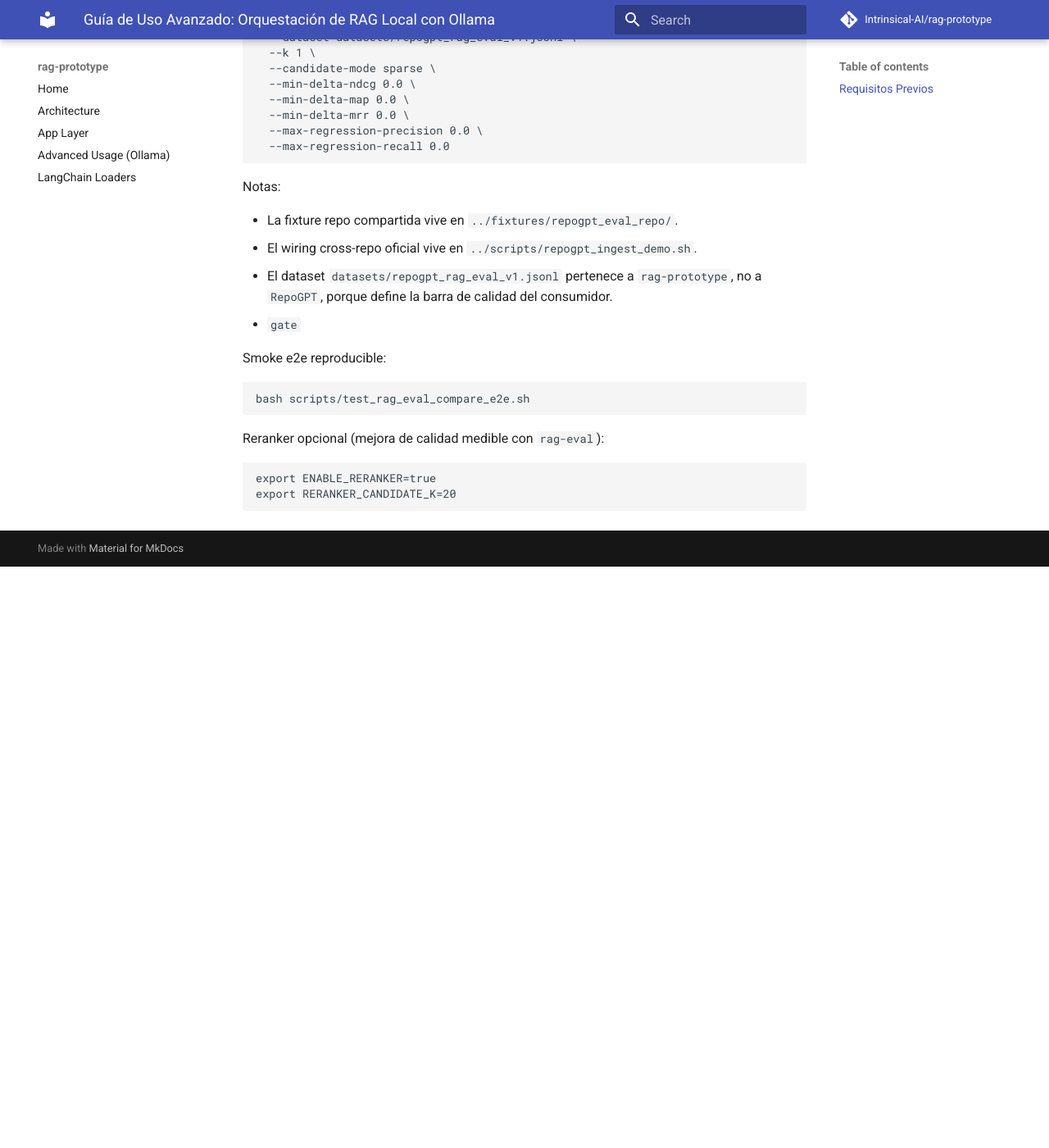
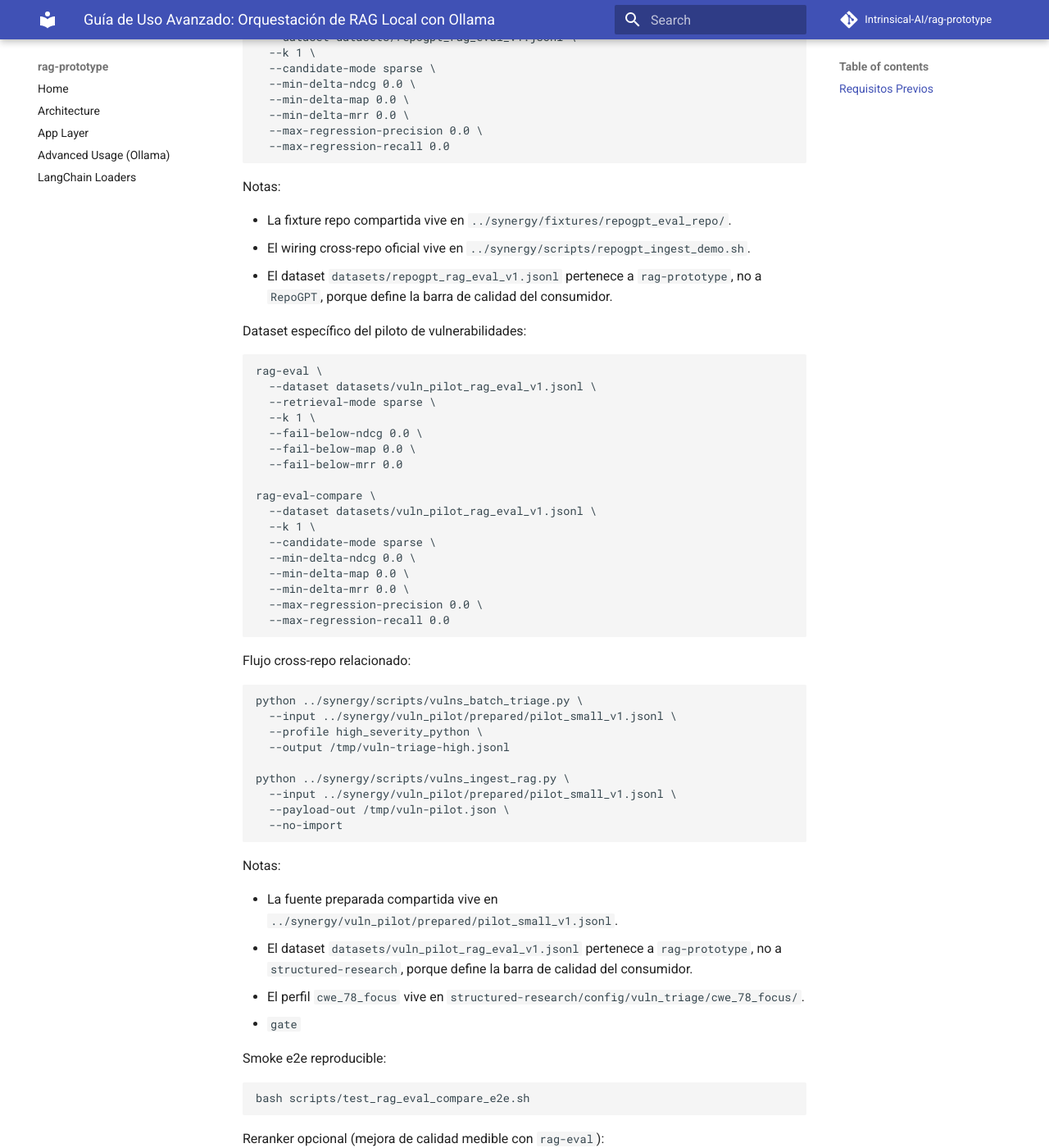
Before and after one commit to Intrinsical-AI/rag-prototype, an MkDocs documentation site: the page built from docs/USAGE.md, in a window 1280 px wide and 1400 px high, scrolled down 9143 px. Shown: the whole window at 82% size. Built offline with MkDocs 1.6.1 and Material for MkDocs 9.7.7, drawn with Linux system fonts in a browser that asks for light colours; comment, search, counter and statistics services are not loaded; before the commit the page ends 9834 px from its top, so only the background shows below that; some of the changed text lies outside the part shown.

Commit message:
docs(usage): fix cross-repo script paths and add vuln pilot eval guide
- Fix ../scripts/ → ../synergy/scripts/ for repogpt_ingest_demo.sh and
  repogpt_eval_smoke.sh (mirrors the fix in e2e test path resolution).
- Fix fixture and script note paths to include the synergy/ subdirectory.
- Add vuln pilot eval section: rag-eval / rag-eval-compare examples,
  cross-repo flow (vulns_batch_triage.py, vulns_ingest_rag.py), and
  dataset/profile location notes.

````diff
--- a/docs/USAGE.md
+++ b/docs/USAGE.md
@@ -374,8 +374,8 @@ rag-eval --retrieval-mode hybrid --hybrid-alpha 0.5
 rag-eval-compare --candidate-mode dual --candidate-dual-candidate-k 50
 
 # Pack RepoGPT -> rag-prototype (fixture compartida en synergy root)
-bash ../scripts/repogpt_ingest_demo.sh
-bash ../scripts/repogpt_eval_smoke.sh
+bash ../synergy/scripts/repogpt_ingest_demo.sh
+bash ../synergy/scripts/repogpt_eval_smoke.sh
 ```
 
 Dataset por defecto: `datasets/rag_eval_v1.jsonl` (o `RAG_EVAL_DATASET_PATH`).
@@ -437,9 +437,51 @@ rag-eval-compare \
 
 Notas:
 
-* La fixture repo compartida vive en `../fixtures/repogpt_eval_repo/`.
-* El wiring cross-repo oficial vive en `../scripts/repogpt_ingest_demo.sh`.
+* La fixture repo compartida vive en `../synergy/fixtures/repogpt_eval_repo/`.
+* El wiring cross-repo oficial vive en `../synergy/scripts/repogpt_ingest_demo.sh`.
 * El dataset `datasets/repogpt_rag_eval_v1.jsonl` pertenece a `rag-prototype`, no a `RepoGPT`, porque define la barra de calidad del consumidor.
+
+Dataset específico del piloto de vulnerabilidades:
+
+```bash
+rag-eval \
+  --dataset datasets/vuln_pilot_rag_eval_v1.jsonl \
+  --retrieval-mode sparse \
+  --k 1 \
+  --fail-below-ndcg 0.0 \
+  --fail-below-map 0.0 \
+  --fail-below-mrr 0.0
+
+rag-eval-compare \
+  --dataset datasets/vuln_pilot_rag_eval_v1.jsonl \
+  --k 1 \
+  --candidate-mode sparse \
+  --min-delta-ndcg 0.0 \
+  --min-delta-map 0.0 \
+  --min-delta-mrr 0.0 \
+  --max-regression-precision 0.0 \
+  --max-regression-recall 0.0
+```
+
+Flujo cross-repo relacionado:
+
+```bash
+python ../synergy/scripts/vulns_batch_triage.py \
+  --input ../synergy/vuln_pilot/prepared/pilot_small_v1.jsonl \
+  --profile high_severity_python \
+  --output /tmp/vuln-triage-high.jsonl
+
+python ../synergy/scripts/vulns_ingest_rag.py \
+  --input ../synergy/vuln_pilot/prepared/pilot_small_v1.jsonl \
+  --payload-out /tmp/vuln-pilot.json \
+  --no-import
+```
+
+Notas:
+
+* La fuente preparada compartida vive en `../synergy/vuln_pilot/prepared/pilot_small_v1.jsonl`.
+* El dataset `datasets/vuln_pilot_rag_eval_v1.jsonl` pertenece a `rag-prototype`, no a `structured-research`, porque define la barra de calidad del consumidor.
+* El perfil `cwe_78_focus` vive en `structured-research/config/vuln_triage/cwe_78_focus/`.
 - `gate`
 
 Smoke e2e reproducible:
````
